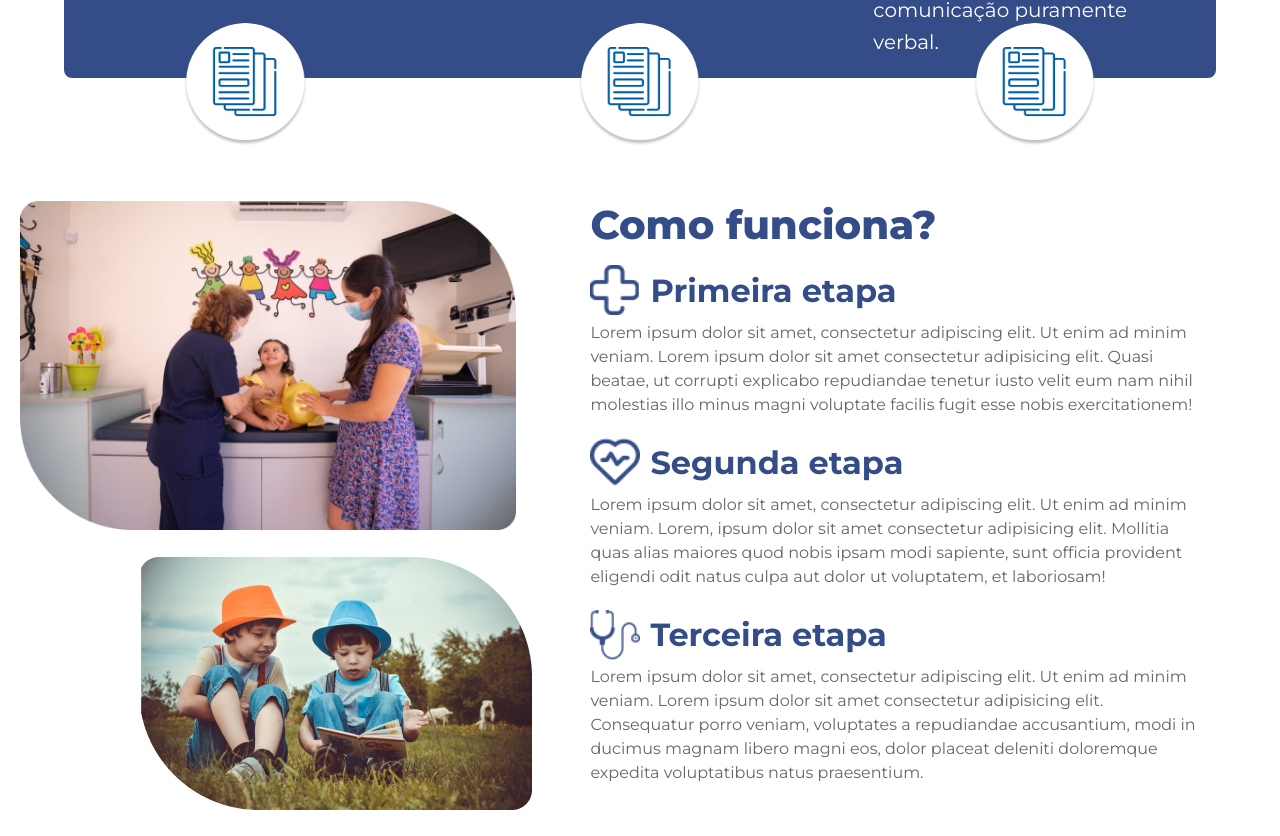
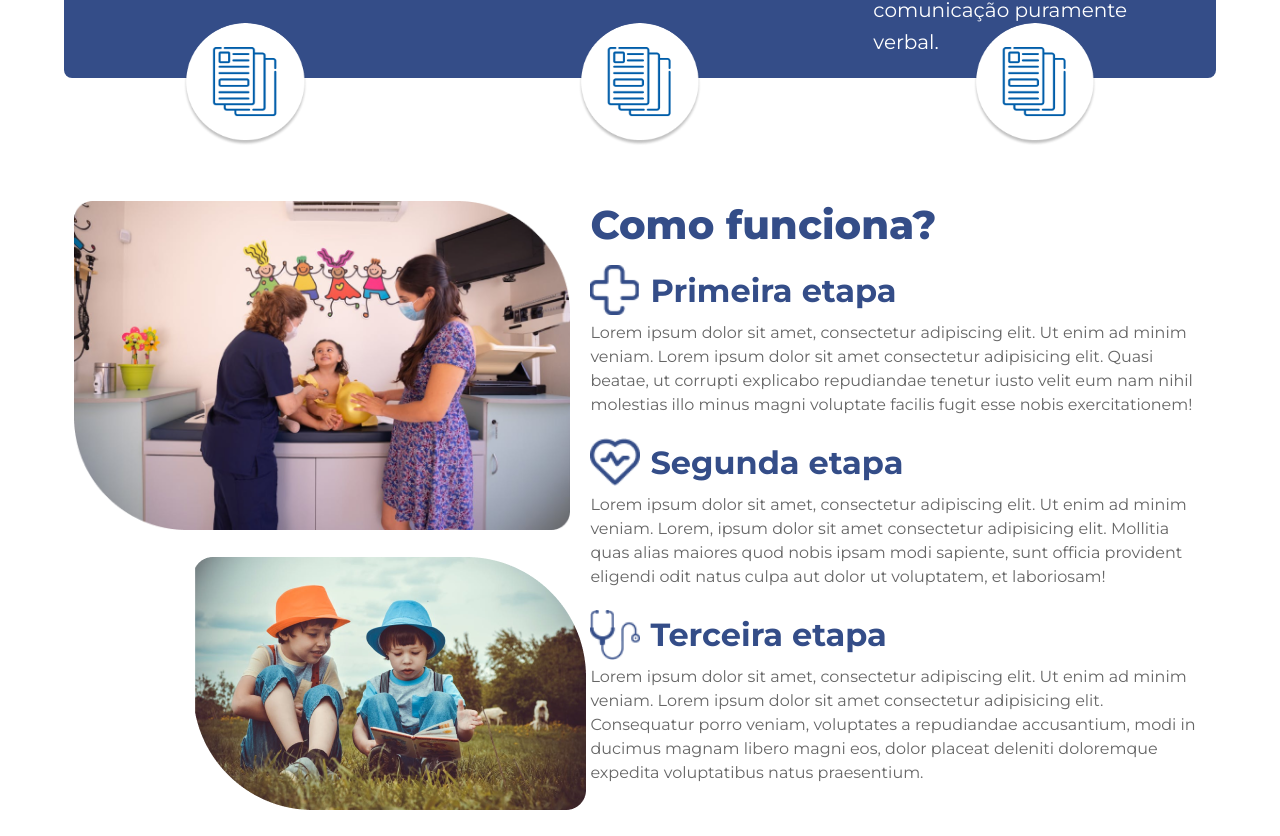
Before and after one commit to Rafaela-Heer/Mapa-da-Dor-Sabara.Challenge, a plain HTML site: page index.html in a window 1280 px wide. Shown: the part 1381-2217 px from the top of the page. Drawn offline with Linux system fonts and the light colour scheme.

Commit message:
fix: gaps e flex-end

```diff
--- a/style.css
+++ b/style.css
@@ -317,10 +317,11 @@ body {
 
   .etapas {
     display: flex;
-    justify-content: space-between;
+    gap: 20px;
+    margin-top: 4rem;
     align-items: flex-start;
-    gap: 20px;
-    margin-top: 64px;
+    justify-content: flex-end;
+    margin-bottom: 20px;
   }
 
   .como-funciona-container-imagens {
```
